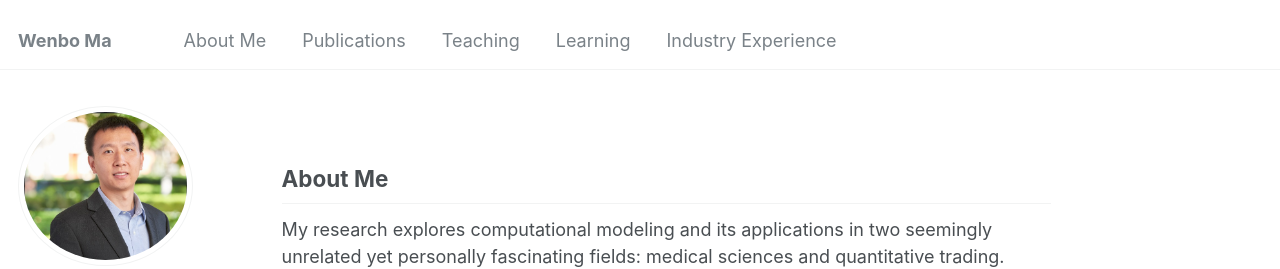
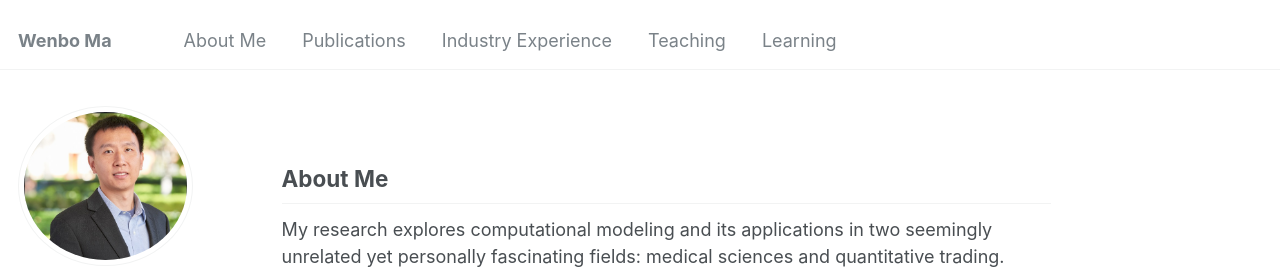
Before and after one commit to wenbo5565/wenbo5565.github.io, a Jekyll site: the page built from _pages/about.md, in a window 1280 px wide. Shown: the top 269 px of the page. Built offline with Jekyll 4.4.1, drawn with Linux system fonts in a browser that asks for light colours; some web fonts are replaced; part of the change alters nothing that is shown.

```diff
--- a/_data/navigation.yml
+++ b/_data/navigation.yml
@@ -11,11 +11,11 @@ main:
   - title: "Publications"
     url: /#publications
 
+  - title: "Industry Experience"
+    url: /#industry
+
   - title: "Teaching"
     url: /#teaching
 
   - title: "Learning"
     url: /#learning
-
-  - title: "Industry Experience"
-    url: /#industry
```
